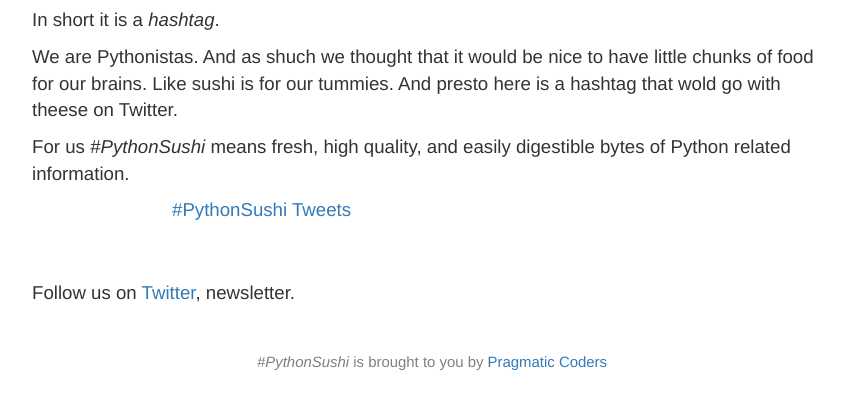
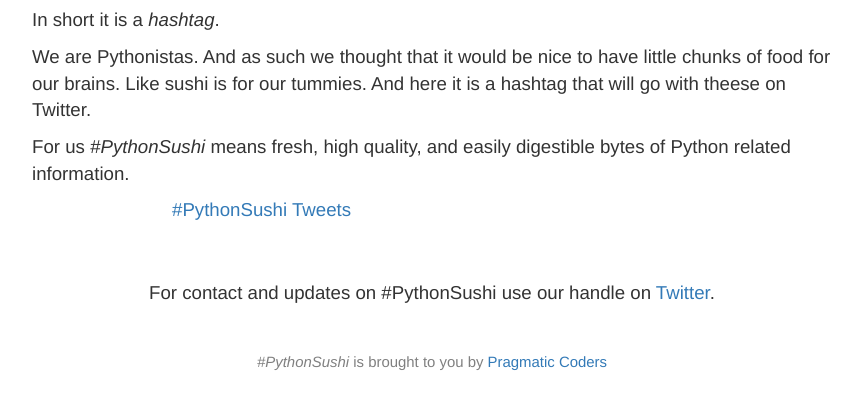
Before and after one commit to PythonSushi/pythonsushi.github.io, a plain HTML site: page index.html in a window 1280 px wide. Shown: the part 335-744 px from the top of the page, without its empty margins (208-1067 px from the left). Drawn offline with nearby package versions, Linux system fonts and the light colour scheme.

Commit message:
Correct spelling and polish the message

```diff
--- a/index.html
+++ b/index.html
@@ -13,9 +13,9 @@
     <div id="description" class="section">
         <h2>What <em>#PythonSushi</em> is?</h2>
         <p>In short it is a <em>hashtag</em>.</p>
-        <p>We are Pythonistas. And as shuch we thought that it would be nice to
+        <p>We are Pythonistas. And as such we thought that it would be nice to
         have little chunks of food for our brains. Like sushi is for our
-        tummies. And presto here is a hashtag that wold go with theese on
+        tummies. And here it is a hashtag that will go with theese on
         Twitter.</p>
         <p>For us <em>#PythonSushi</em> means fresh, high quality, and easily
         digestible bytes of Python related information.</p>
@@ -26,8 +26,9 @@
         </div>
     </div>
     <div id="socialmedia" class="section">
-        <p>Follow us on <a href="https://twitter.com/pythonsushi/">Twitter</a>,
-        newsletter</a>.</p> </div>
+        <p>For contact and updates on #PythonSushi use our handle on
+        <a href="https://twitter.com/pythonsushi/">Twitter</a>.</p>
+    </div>
     <div id="footer">
         <p><em>#PythonSushi</em> is brought to you by <a
         href="http://pragmaticcoders.com/">Pragmatic Coders</a></p> </div>
--- a/styles/main.css
+++ b/styles/main.css
@@ -28,6 +28,10 @@ html, body {
     margin: auto;
 }
 
+#socialmedia {
+    text-align: center;
+}
+
 #footer {
     margin-top: 3em;
     text-align: center;
```
